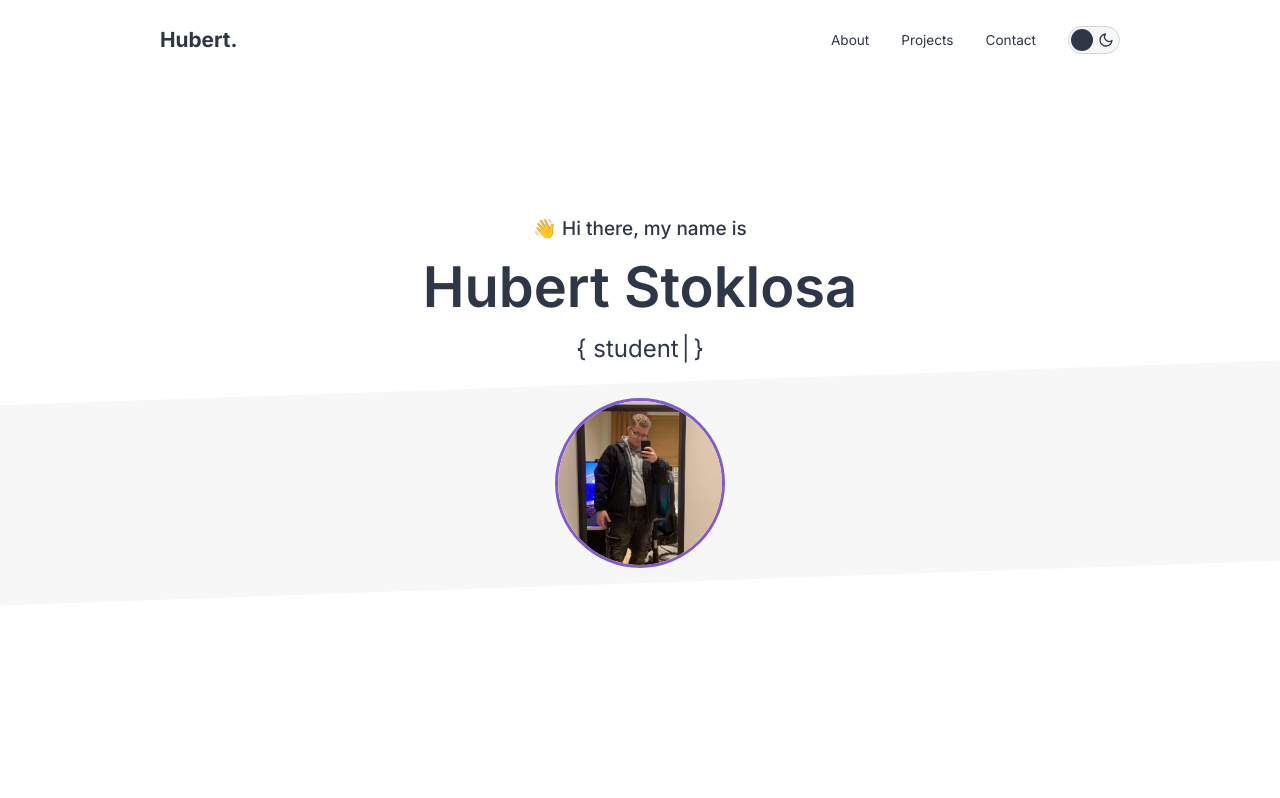
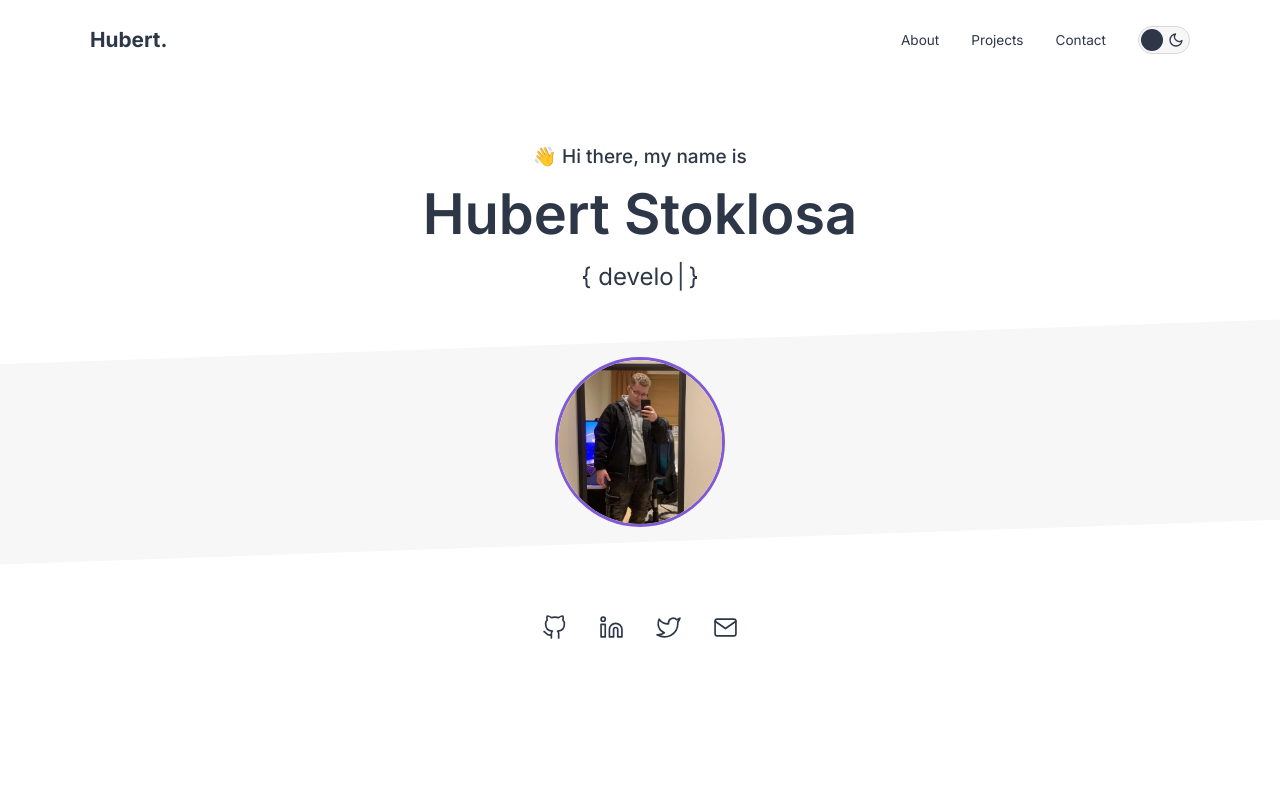
Before and after one commit to imexotic/portfolio-v1, a Next.js app: page / in a window 1280 px wide. Shown: the top 798 px of the page. Built offline with nearby package versions, Linux system fonts and the light colour scheme.

Commit message:
remove socialmedia sidebar

```diff
--- a/components/index.js
+++ b/components/index.js
@@ -4,5 +4,4 @@ export { default as Hero } from "./sections/hero";
 export { default as Projects } from "./sections/projects";
 export { default as Contact } from "./sections/contact";
 export { default as SocialLinks } from "./misc/socialLinks";
-export { default as SocialSidebar } from "./misc/socialSidebar";
 export { default as About } from "./sections/about";
--- a/components/misc/socialSidebar.jsx
+++ /dev/null
@@ -1,13 +0,0 @@
-import styles from "../../styles/socialSidebar.module.css";
-import SocialLinks from "./socialLinks";
-
-const SocialSidebar = () => {
-   return (
-      <div className={styles["social-sidebar"]}>
-         <SocialLinks />
-         <div className={styles["line"]}></div>
-      </div>
-   );
-};
-
-export default SocialSidebar;
--- a/components/navigation/footer.jsx
+++ b/components/navigation/footer.jsx
@@ -26,11 +26,10 @@ const Footer = () => {
                <a className="url-link" href="https://nextjs.org/" target="__blank">
                   Next.js
                </a>
-               .&nbsp;Powered by&nbsp;
+               &nbsp;&nbsp;Powered by&nbsp;
                <a className="url-link" href="https://vercel.com/dashboard" target="__blank">
                   Vercel
                </a>
-               .
             </p>
          </div>
       </footer>
--- a/components/sections/hero.jsx
+++ b/components/sections/hero.jsx
@@ -16,7 +16,7 @@ const Hero = () => {
             <h2 className={styles["hero-subtitle"]}>
                <span>
                   {"{ "}
-                  <Typewriter words={["student", "developer"]} loop={true} cursor={true} />
+                  <Typewriter words={["student", "developer"]} delaySpeed={2000} loop={true} cursor={true} />
                   {" }"}
                </span>
             </h2>
--- a/pages/index.js
+++ b/pages/index.js
@@ -1,5 +1,5 @@
 import { useState, useEffect, useRef } from "react";
-import { Header, Footer, Hero, About, Projects, Contact, SocialSidebar } from "../components/index.js";
+import { Header, Footer, Hero, About, Projects, Contact } from "../components/index.js";
 import useLocalStorage from "../hooks/useLocalStorage";
 import useScrollDirection from "../hooks/useScrollDirection";
 
@@ -34,7 +34,6 @@ const App = () => {
          {ref.current && (
             <>
                <Header theme={theme} toggleTheme={toggleTheme} scrollPosition={scrollPosition} scrollDirection={scrollDirection} />
-               <SocialSidebar />
                <Hero />
                <About scrollDirection={scrollDirection} />
                <Projects />
--- a/styles/footer.module.css
+++ b/styles/footer.module.css
@@ -10,8 +10,8 @@ footer .container {
 }
 
 .social-links {
+   display: flex;
    flex-direction: row;
-   display: none;
    margin-bottom: 1.3rem;
 }
 
@@ -41,9 +41,3 @@ footer .container {
    vertical-align: bottom;
    font-size: 1.2rem;
 }
-
-@media screen and (max-width: 767px) {
-   .social-links {
-      display: flex;
-   }
-}
--- a/styles/hero.module.css
+++ b/styles/hero.module.css
@@ -34,7 +34,7 @@
    display: flex;
    justify-content: center;
    align-items: center;
-   margin: 1rem 0;
+   margin: 3rem 0 3rem 0;
 }
 
 .hero-image .img {
@@ -49,7 +49,6 @@
    color: var(--primary-color);
    font-size: 1.2rem;
    font-size: clamp(10px, 5vw, 19px);
-
    font-weight: 500;
    margin-bottom: 0.5rem;
 }
@@ -71,22 +70,18 @@
 }
 
 .hero-subtitle {
-   /* color: #7f97a1; */
-   /* color: var(--third-color); */
    color: var(--third-color);
    font-weight: 400;
    margin: 0.5rem 0 1rem 0;
 }
 
 .hero-subtitle span {
-   /* color: #4e5d63; */
    color: var(--primary-color);
    user-select: none;
-   /* color: #424d4d; */
 }
 
 #hero-section .social-links {
-   display: none;
+   display: flex;
    flex-direction: row;
    justify-content: flex-start;
    margin-top: 1.5rem;
@@ -103,22 +98,11 @@
       padding: 3rem 0;
    }
 
-   .hero-image {
-      /* margin-top: 2rem; */
-      margin-bottom: 3rem;
-   }
-
    .hero-content {
       display: flex;
       flex-direction: column;
       justify-content: center;
       align-items: center;
-   }
-}
-
-@media screen and (max-width: 767px) {
-   #hero-section .social-links {
-      display: flex;
    }
 }
 
--- a/styles/socialSidebar.module.css
+++ /dev/null
@@ -1,23 +0,0 @@
-.social-sidebar {
-   position: fixed;
-   bottom: -1px;
-   left: 3%;
-   display: flex;
-   align-items: center;
-   flex-direction: column;
-}
-
-.social-sidebar .line {
-   margin-top: 2rem;
-   height: 100px;
-   border: 2px solid var(--primary-color);
-   border-radius: 20px;
-   width: 1px;
-   background-color: var(--primary-color);
-}
-
-@media screen and (max-width: 767px) {
-   .social-sidebar {
-      display: none;
-   }
-}
--- a/styles/styles.css
+++ b/styles/styles.css
@@ -164,16 +164,26 @@ ul {
 }
 
 .container {
-   width: 75%;
+   width: 90%;
    max-width: 1100px;
    padding: 1rem;
    margin: 0 auto;
-   transition: width 0.2s linear;
 }
 
-/* Media Queries */
+/* Code for  responsive burger menu (another version)
 
-/* Code for  responsive burger menu (another version)
+@keyframes blur-in {
+   from {
+      backdrop-filter: blur(0px);
+   }
+   to {
+      backdrop-filter: blur(5px) brightness(0.9);
+      -webkit-backdrop-filter: blur(5px) brightness(0.9);
+      -moz-backdrop-filter: blur(5px) brightness(0.9) s;
+   }
+}
+
+
 
 @media screen and (max-width: 524px) {
 
@@ -206,22 +216,3 @@ ul {
       user-select: none;
    }
 } */
-
-@media screen and (max-width: 767px) {
-   .container {
-      width: 90% !important;
-   }
-}
-
-/* Animations */
-
-@keyframes blur-in {
-   from {
-      backdrop-filter: blur(0px);
-   }
-   to {
-      backdrop-filter: blur(5px) brightness(0.9);
-      -webkit-backdrop-filter: blur(5px) brightness(0.9);
-      -moz-backdrop-filter: blur(5px) brightness(0.9) s;
-   }
-}
```
